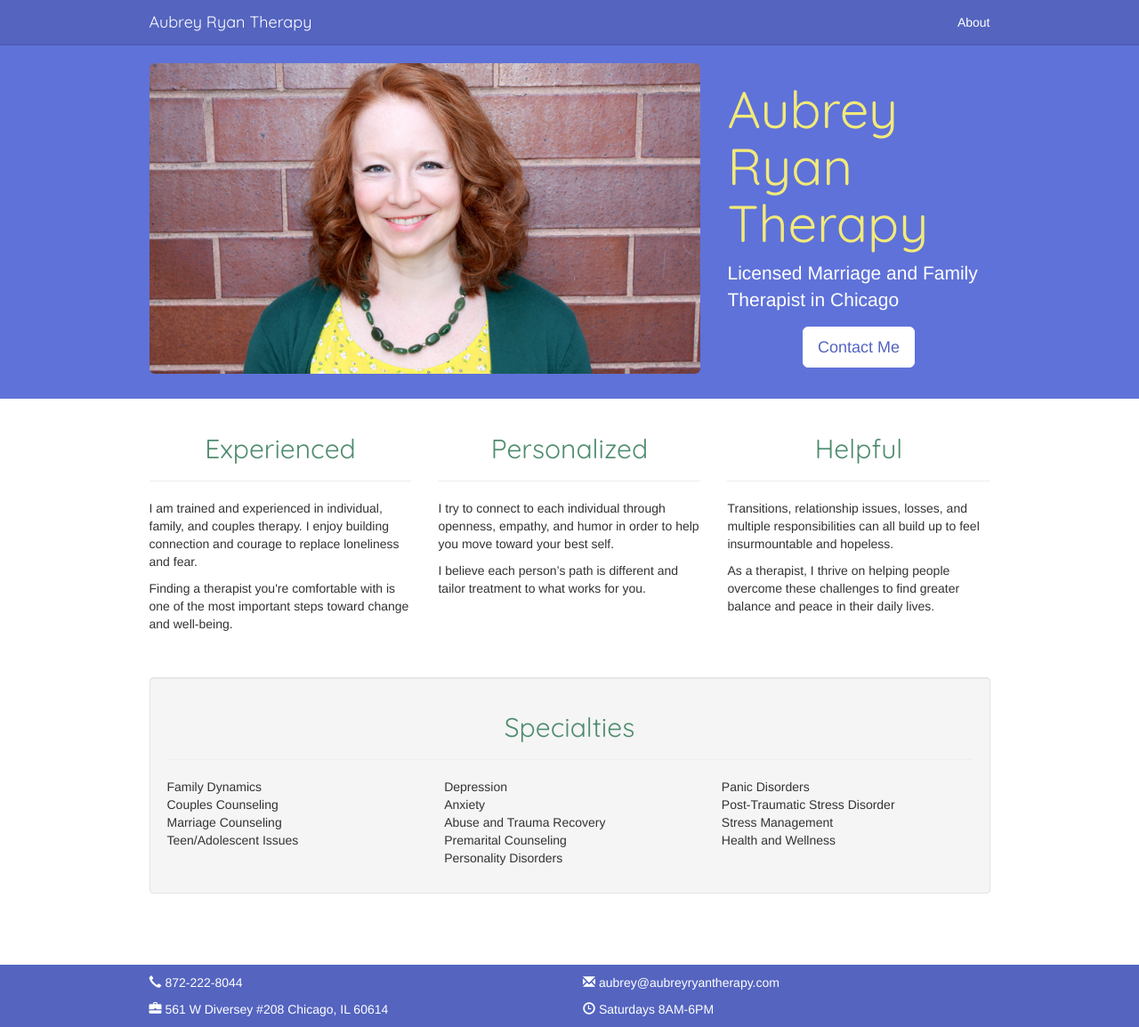
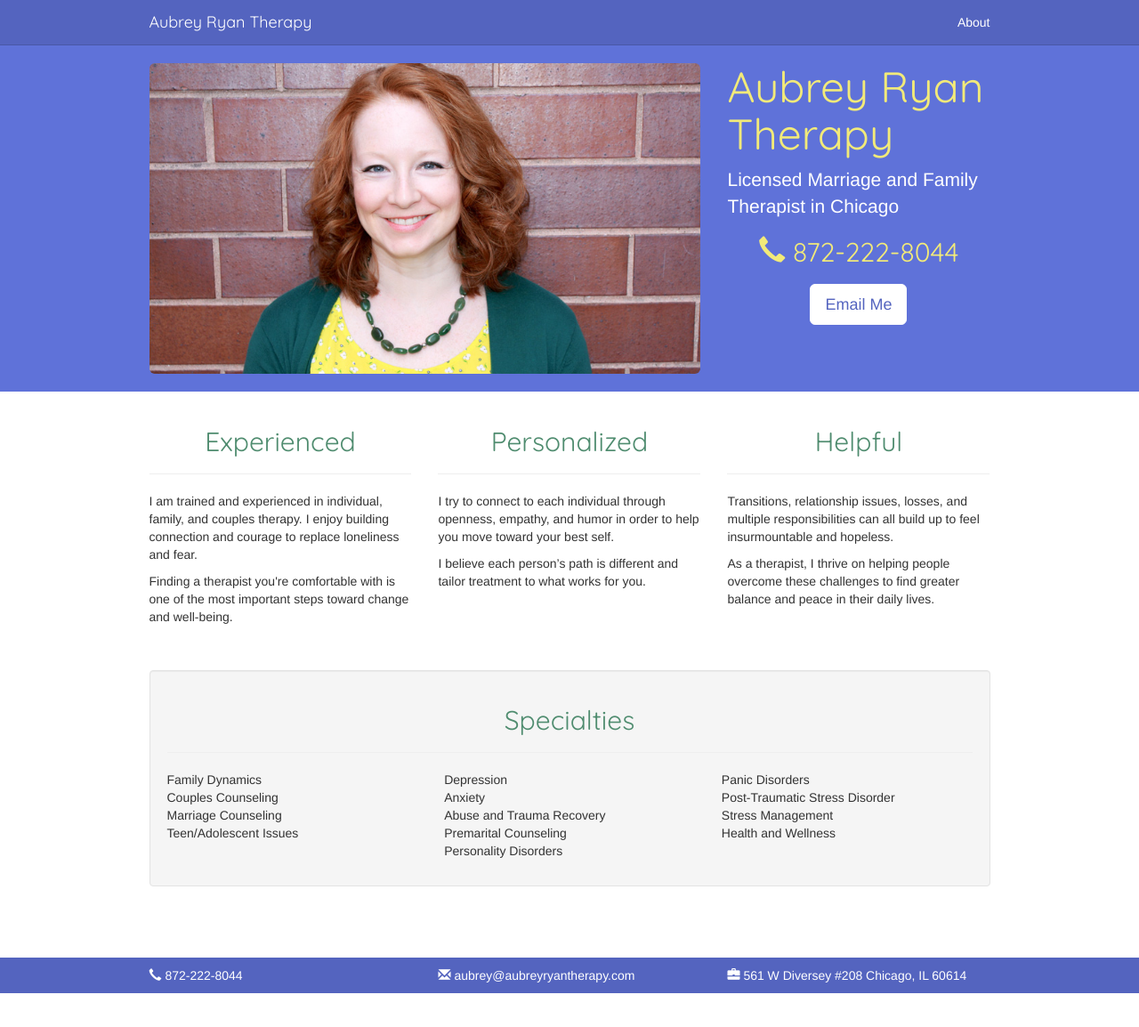
Before and after one commit to taylorcbrown/aubreyryantherapy, a Jekyll site: the page built from index.html, in a window 1280 px wide. Shown: the whole page at 89% size. Built offline with Jekyll 4.4.1, drawn with Linux system fonts in a browser that asks for light colours; nearby versions of some CDN libraries; after the commit the page ends 1116 px from its top, so only the background shows below that.

Commit message:
Add phone cta, remove hours

```diff
--- a/_includes/footer.html
+++ b/_includes/footer.html
@@ -4,12 +4,9 @@
           <div class="col-md-10 col-md-offset-1">
 
             <div class="row">
-              <p itemprop="telephone" class="col-md-6"><span class="glyphicon glyphicon-earphone" aria-hidden="true"></span> {{site.phone}}</p>
-              <p itemprop="email" class="col-md-6"><span class="glyphicon glyphicon-envelope" aria-hidden="true"></span> <a href="mailto:{{site.email}}" onClick="javascript:pageTracker._trackPageview('/mailto/email');">{{site.email}}</a></p>
-            </div>
-            <div class="row">
-              <p itemprop="address" itemscope itemtype="http://schema.org/PostalAddress" class="col-md-6"><span class="glyphicon glyphicon-briefcase" aria-hidden="true"></span> <span itemprop="streetAddress">561 W Diversey #208</span> <span itemprop="addressLocality">Chicago</span>, <span itemprop="addressRegion">IL</span> <span itemprop="postalCode">60614</span></p>
-              <time itemprop="openingHours" datetime="Sa 08:00-18:00" class="col-md-6"><span class="glyphicon glyphicon-time" aria-hidden="true"></span> Saturdays 8AM-6PM</time>
+              <p itemprop="telephone" class="col-md-4"><span class="glyphicon glyphicon-earphone" aria-hidden="true"></span> {{site.phone}}</p>
+              <p itemprop="email" class="col-md-4"><span class="glyphicon glyphicon-envelope" aria-hidden="true"></span> <a href="mailto:{{site.email}}" onClick="javascript:pageTracker._trackPageview('/mailto/email');">{{site.email}}</a></p>
+              <p itemprop="address" itemscope itemtype="http://schema.org/PostalAddress" class="col-md-4"><span class="glyphicon glyphicon-briefcase" aria-hidden="true"></span> <span itemprop="streetAddress">561 W Diversey #208</span> <span itemprop="addressLocality">Chicago</span>, <span itemprop="addressRegion">IL</span> <span itemprop="postalCode">60614</span></p>
             </div>
 
           </div><!--col-md-8-->
--- a/_sass/_base.scss
+++ b/_sass/_base.scss
@@ -7,7 +7,7 @@ html {
 
 body {
   /* Margin bottom by footer height */
-  margin-bottom: 130px;
+  margin-bottom: 100px;
 }
 
 a {
--- a/_sass/_layout.scss
+++ b/_sass/_layout.scss
@@ -46,7 +46,7 @@
   width: 100%;
   padding-top: 10px;
   /* Set the fixed height of the footer here */
-  min-height: 70px;
+  min-height: 40px;
   background-color: $blue;
   color: white;
 
@@ -80,6 +80,25 @@
         color: $dark-blue;
       }
     }
+    h1 {
+      font-size: 58px;
+      color: $yellow;
+    }
+    p {
+      font-size: 21px;
+      font-weight: 200;
+      margin-bottom: 15px;
+    }
+    .art-title {
+      font-size: 48px;
+      margin-top: 0;
+    }
+    .phone-cta {
+      color: $yellow;
+      font-family: $header-font-family;
+      font-size: 30px;
+      font-weight: 500;
+    }
 }
 
 /*
@@ -88,15 +107,6 @@
     background-color: #333;
 }
 */
-.banner h1 {
-    font-size: 58px;
-    color: $yellow;
-}
-.banner p {
-    font-size: 21px;
-    font-weight: 200;
-    margin-bottom: 15px;
-}
 
 .site-header a {
     color: white;
--- a/index.html
+++ b/index.html
@@ -14,12 +14,13 @@ layout: home
             </div>
 
             <div class="col-lg-4">
-              <h1 class="hidden-xs hidden-sm hidden-md">{{site.title}}</h1>
+              <h1 class="art-title hidden-xs hidden-sm hidden-md">{{site.title}}</h1>
               <h1 class="hidden-lg text-center">Aubrey Ryan, LMFT</h1>
 
               <p class="hidden-xs hidden-sm hidden-md">{{site.tagline}}</p>
               <p class="hidden-lg text-center">{{site.tagline}}</p>
-              <p class="text-center"><a class="btn btn-primary btn-lg" href="mailto:{{site.email}}" onClick="javascript:pageTracker._trackPageview('/mailto/email');" role="button">Contact Me</a></p>
+              <p itemprop="telephone" class="phone-cta text-center"><span class="glyphicon glyphicon-earphone" aria-hidden="true"></span> {{site.phone}}</p>
+              <p class="text-center"><a class="btn btn-primary btn-lg" href="mailto:{{site.email}}" onClick="javascript:pageTracker._trackPageview('/mailto/email');" role="button">Email Me</a></p>
             </div>
           </div><!--row-->
 
```
